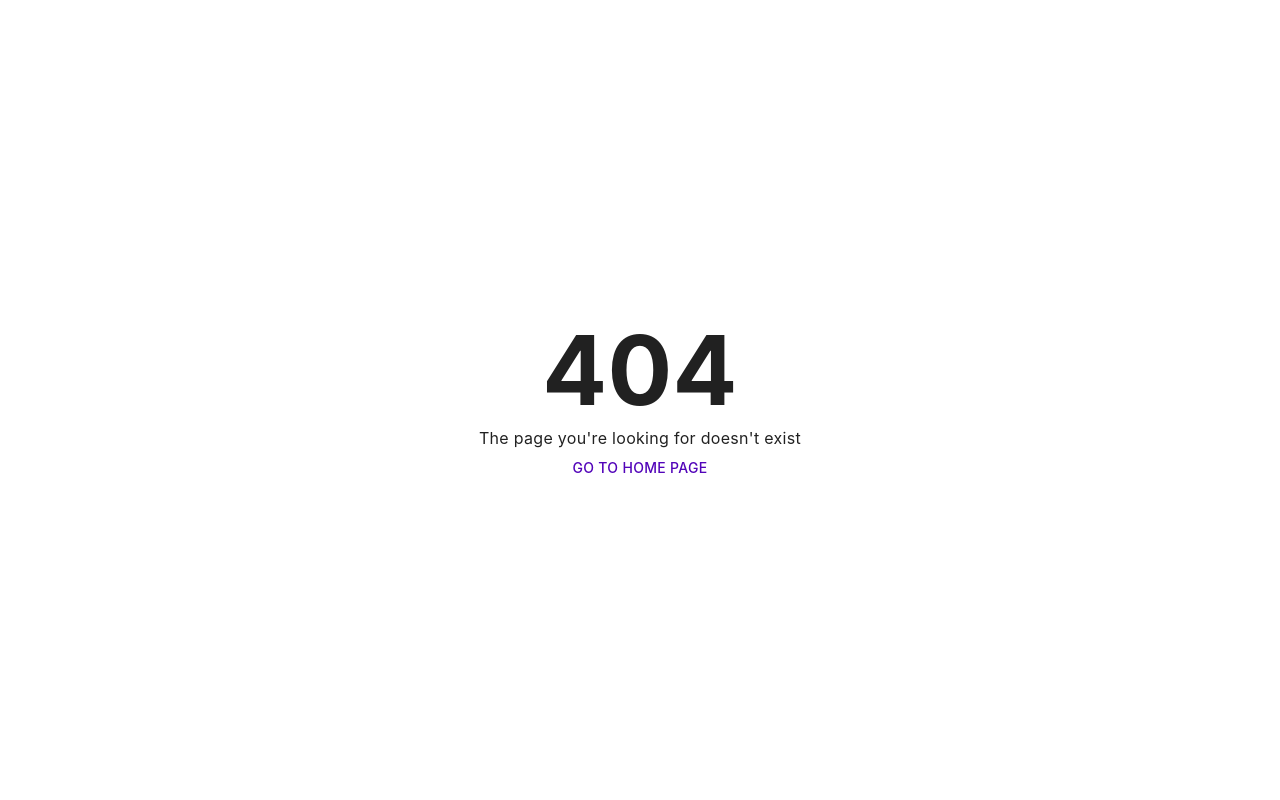
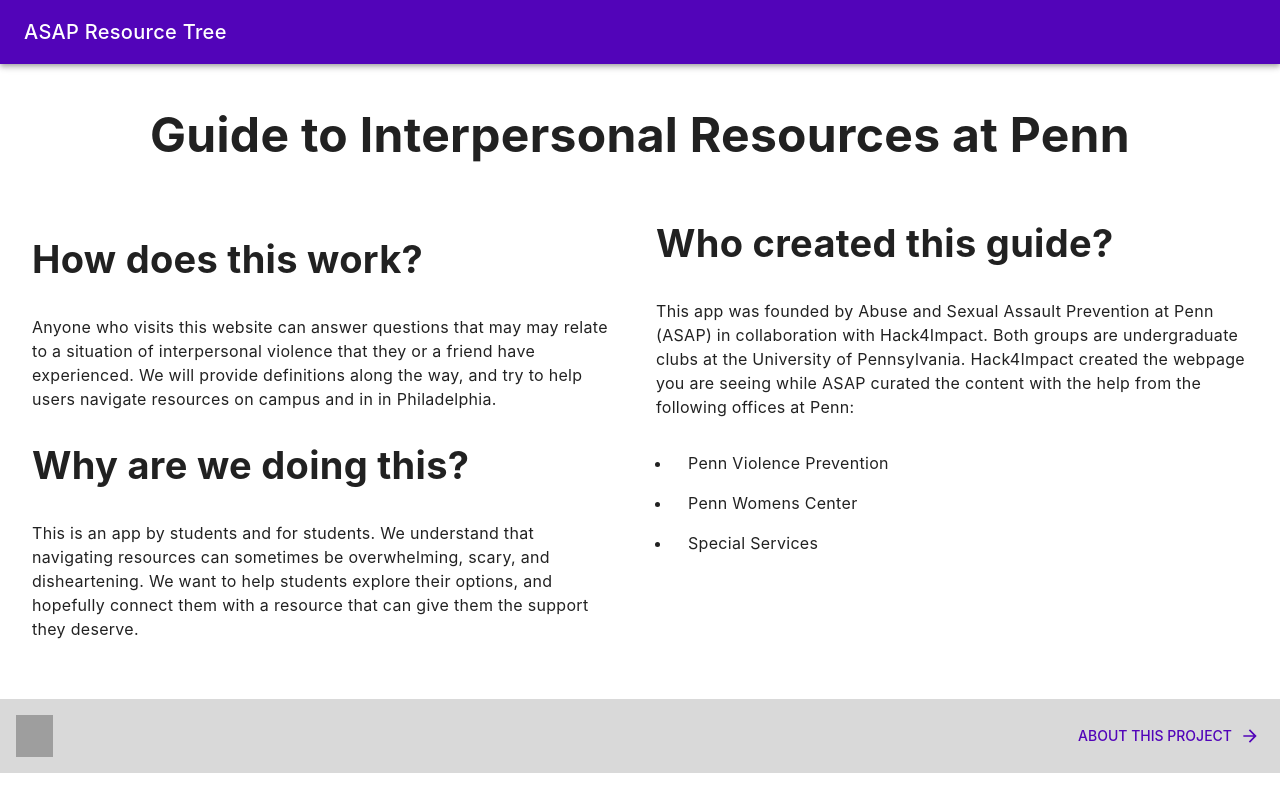
Before and after one commit to hack4impact-upenn/asap-f22, a React (Create React App) app in the folder client/: page /about-us in a window 1280 px wide. Before the commit this address had no page. Built offline with nearby package versions, Linux system fonts and the light colour scheme; grey boxes are pictures that could not be loaded; a web font is replaced by a local one.

Commit message:
made about this project page

```diff
--- a/client/src/App.tsx
+++ b/client/src/App.tsx
@@ -9,6 +9,7 @@ import theme from './assets/theme';
 import { store, persistor } from './util/redux/store';
 import NotFoundPage from './NotFound/NotFoundPage';
 import HomePage from './Home/HomePage';
+import AboutThisProjectPage from './Home/AboutThisProjectPage';
 import AdminDashboardPage from './AdminDashboard/AdminDashboardPage';
 import {
   UnauthenticatedRoutesWrapper,
@@ -84,6 +85,7 @@ function App() {
 
                   <Route path="/home" element={<HomePage />} />
                   <Route path="/question" element={<QuestionPage />} />
+                  <Route path="/about-us" element={<AboutThisProjectPage />} />
 
                   {/* <Route
                     path="/dropdown"
--- /dev/null
+++ b/client/src/Home/AboutThisProjectPage.tsx
@@ -0,0 +1,141 @@
+import React, { useState } from 'react';
+import Button from '@mui/material/Button';
+import {
+  Typography,
+  Grid,
+  ListItem,
+  ListItemText,
+  ListSubheader,
+  List,
+} from '@mui/material';
+import Box from '@mui/system/Box';
+import ScreenGrid from '../components/ScreenGrid';
+import Footer from '../components/Footer';
+import NavBar from '../components/NavBar';
+
+function AboutThisProjectPage() {
+  return (
+    <ScreenGrid>
+      <Grid
+        container
+        direction="row"
+        justifyContent="space-between"
+        alignItems="flex-start"
+        height="100%"
+        fit-content="100%"
+      >
+        <Grid item width="100%">
+          <NavBar />
+        </Grid>
+
+        <Grid item width="100%" padding={2} justifyContent="flex-start">
+          <Typography variant="h3" fontWeight="bold" textAlign="center">
+            Guide to Interpersonal Resources at Penn
+          </Typography>
+        </Grid>
+
+        <Grid
+          container
+          direction="column"
+          xs={6}
+          alignItems="flex-start"
+          justifyContent="center"
+        >
+          <Grid
+            container
+            direction="column"
+            alignItems="flex-start"
+            justifyContent="flex-start"
+            padding={2}
+          >
+            <Grid
+              container
+              direction="column"
+              alignItems="flex-start"
+              justifyContent="flex-start"
+              padding={2}
+            >
+              <Typography variant="h2" fontWeight="bold" textAlign="left">
+                How does this work?
+              </Typography>
+
+              <Typography textAlign="left">
+                Anyone who visits this website can answer questions that may may
+                relate to a situation of interpersonal violence that they or a
+                friend have experienced. We will provide definitions along the
+                way, and try to help users navigate resources on campus and in
+                in Philadelphia.
+              </Typography>
+            </Grid>
+
+            <Grid
+              container
+              direction="column"
+              alignItems="flex-start"
+              justifyContent="flex-start"
+              padding={2}
+            >
+              <Typography variant="h2" fontWeight="bold" textAlign="left">
+                Why are we doing this?
+              </Typography>
+
+              <Typography textAlign="left">
+                This is an app by students and for students. We understand that
+                navigating resources can sometimes be overwhelming, scary, and
+                disheartening. We want to help students explore their options,
+                and hopefully connect them with a resource that can give them
+                the support they deserve.
+              </Typography>
+            </Grid>
+          </Grid>
+        </Grid>
+
+        <Grid
+          container
+          direction="column"
+          xs={6}
+          alignItems="flex-start"
+          justifyContent="flex-start"
+        >
+          <Grid
+            container
+            direction="column"
+            alignItems="flex-start"
+            padding={2}
+          >
+            <Typography variant="h2" fontWeight="bold" textAlign="left">
+              Who created this guide?
+            </Typography>
+
+            <Typography textAlign="left">
+              This app was founded by Abuse and Sexual Assault Prevention at
+              Penn (ASAP) in collaboration with Hack4Impact. Both groups are
+              undergraduate clubs at the University of Pennsylvania. Hack4Impact
+              created the webpage you are seeing while ASAP curated the content
+              with the help from the following offices at Penn:
+            </Typography>
+
+            <Box padding={2}>
+              <List sx={{ listStyleType: 'disc' }}>
+                <ListItem sx={{ display: 'list-item' }}>
+                  Penn Violence Prevention
+                </ListItem>
+                <ListItem sx={{ display: 'list-item' }}>
+                  Penn Womens Center
+                </ListItem>
+                <ListItem sx={{ display: 'list-item' }}>
+                  Special Services
+                </ListItem>
+              </List>
+            </Box>
+          </Grid>
+        </Grid>
+        <Grid item width="100%" alignItems="flex-end" padding={0} spacing={0}>
+          <Footer />
+        </Grid>
+      </Grid>
+    </ScreenGrid>
+  );
+}
+
+export default AboutThisProjectPage;
```
